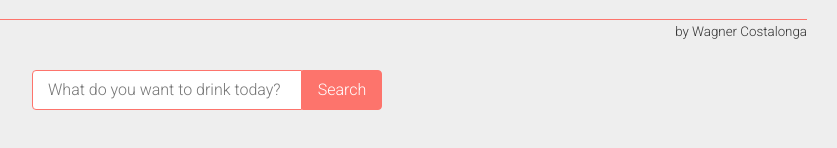
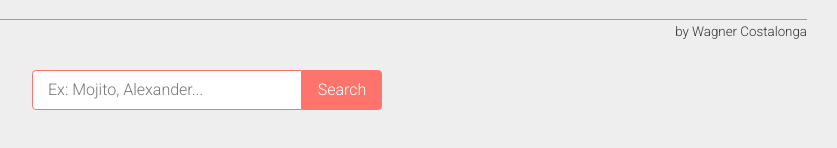
Before and after one commit to wagcostalonga/cocktail-search, a React (Create React App) app: page / in a window 1280 px wide. Shown: the part 156-304 px from the top of the page, without its empty margins (433-1270 px from the left). Built offline with nearby package versions, Linux system fonts and the light colour scheme; the HTML template or start-up script is replaced by a standard one.

Commit message:
last commit

```diff
--- a/src/components/Form/index.js
+++ b/src/components/Form/index.js
@@ -8,7 +8,7 @@ const Form = ({ handleSubmit }) => (
       <input
         type="text"
         name="drinkName"
-        placeholder="What do you want to drink today?"
+        placeholder="Ex: Mojito, Alexander..."
       />
       <button type="submit">Search</button>
     </FormInput>
--- a/src/components/Form/styles.js
+++ b/src/components/Form/styles.js
@@ -10,6 +10,7 @@ export const Container = styled.div`
 export const FormInput = styled.form`
   width: 350px;
   display: flex;
+  justify-content: center;
 
   input {
     border: 1px solid #fd746c;
@@ -24,7 +25,7 @@ export const FormInput = styled.form`
     background: #fd746c;
     color: #fff;
     height: 40px;
-    width: 80px;
+    min-width: 80px;
     border: 1px solid #fd746c;
     border-radius: 0 4px 4px 0;
     transition: background 0.2s;
@@ -37,5 +38,9 @@ export const FormInput = styled.form`
   @media screen and (max-width: 575.98px) {
     width: 100%;
     padding: 0 40px;
+
+    input {
+      font-size: 14px;
+    }
   }
 `;
```
